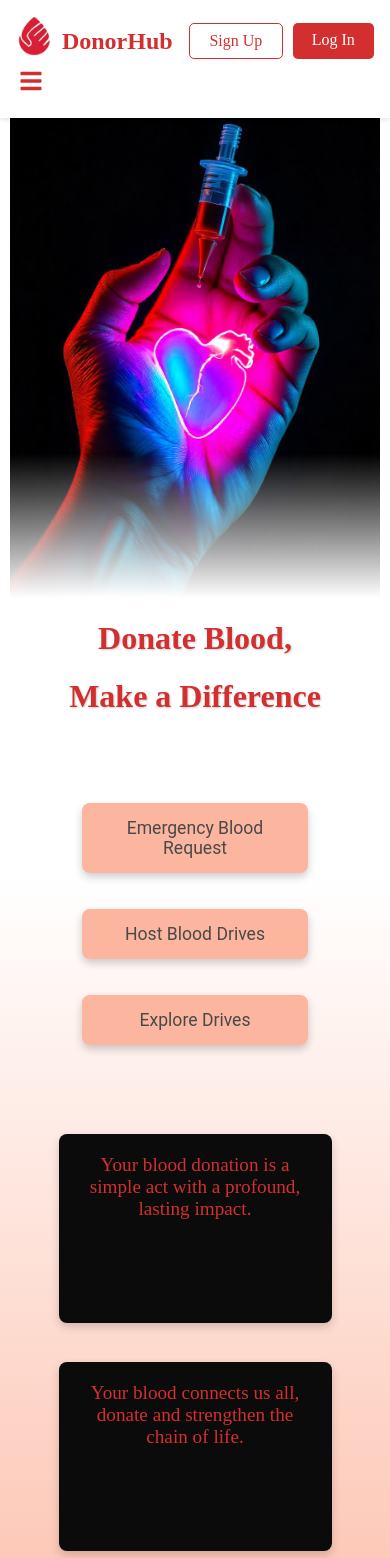
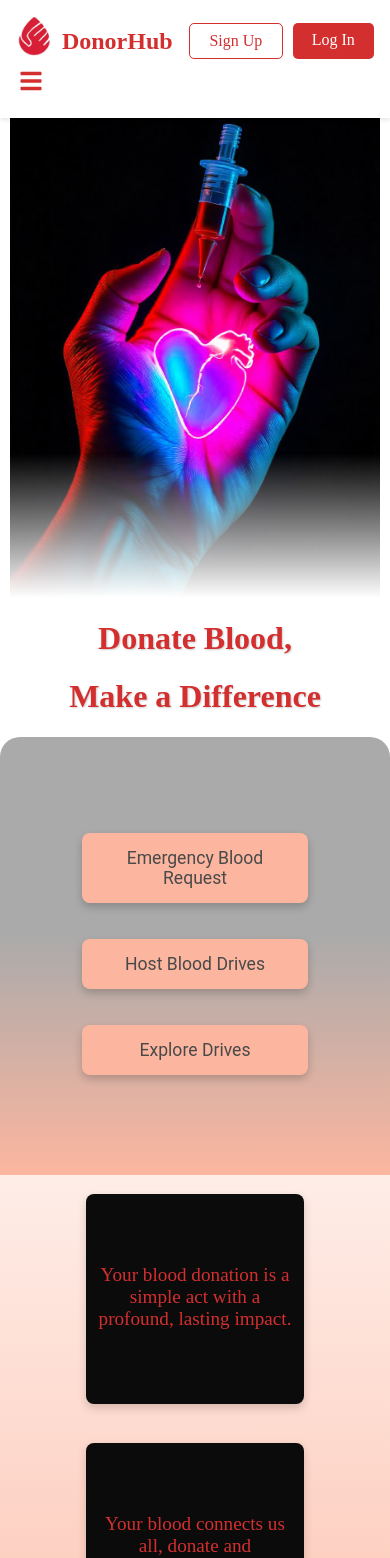
Before and after one commit to Kunal-1L/DonorHub, a React (Vite) app in the folder frontend/: page / in a window 390 px wide. Shown: the top 1558 px of the page. Built offline with nearby package versions, Linux system fonts and the light colour scheme; no server answers.

Commit message:
Update Home.css

```diff
--- a/frontend/src/components/Home.jsx
+++ b/frontend/src/components/Home.jsx
@@ -114,6 +114,11 @@ const Home = () => {
         ))}
       </div>
 
+        <div>
+          <div>
+
+          </div>
+        </div>
     </div>
   );
 };
--- a/frontend/src/components/Home.module.css
+++ b/frontend/src/components/Home.module.css
@@ -18,14 +18,19 @@
   justify-content: space-around;
   margin-top: 10px;
   font-size: 1.3rem;
-  padding: 50px;
+  padding: 80px 50px;
+  background-image: linear-gradient(
+    to bottom,
+    #aaa 45%,
+    #fcb69f 100%
+  );  border-top-left-radius: 20px;
+  border-top-right-radius: 20px;
 }
 
 .app_info div {
   color: #494949;
   cursor: pointer;
   font-family: "Roboto";
-  padding: 15px;
   width: 250px;
   text-align: center;
   padding: 15px 15px;
@@ -98,11 +103,10 @@
 }
 
 .slogans > div {
-  width: 10%;
-  min-height: 150px;
+  width: 12%;
+  min-height: 120px;
   background-color: rgb(12, 11, 11);
   margin: 5%;
-  padding: 5%;
   font-size: 1.2rem;
   border-radius: 8px;
   box-shadow: 0 4px 8px rgba(49, 31, 31, 0.2);
@@ -110,6 +114,7 @@
   animation: fadeText 1s ease-in-out;
   transition: transform 0.3s ease-in-out;
   text-align: center;
+  padding: 50px 3% 5% 3%;
 }
 
 .slogans > div:hover {
@@ -148,7 +153,8 @@
   }
 
   .slogans > div {
-    width: 60%;
+    width: 50%;
+    padding-top: 70px;
   }
   .app_info {
     flex-wrap: wrap;
```
Also changed, not shown: frontend/public/ooorganize.svg (added), 1 other file (tests, documents, lock files or other folders).
